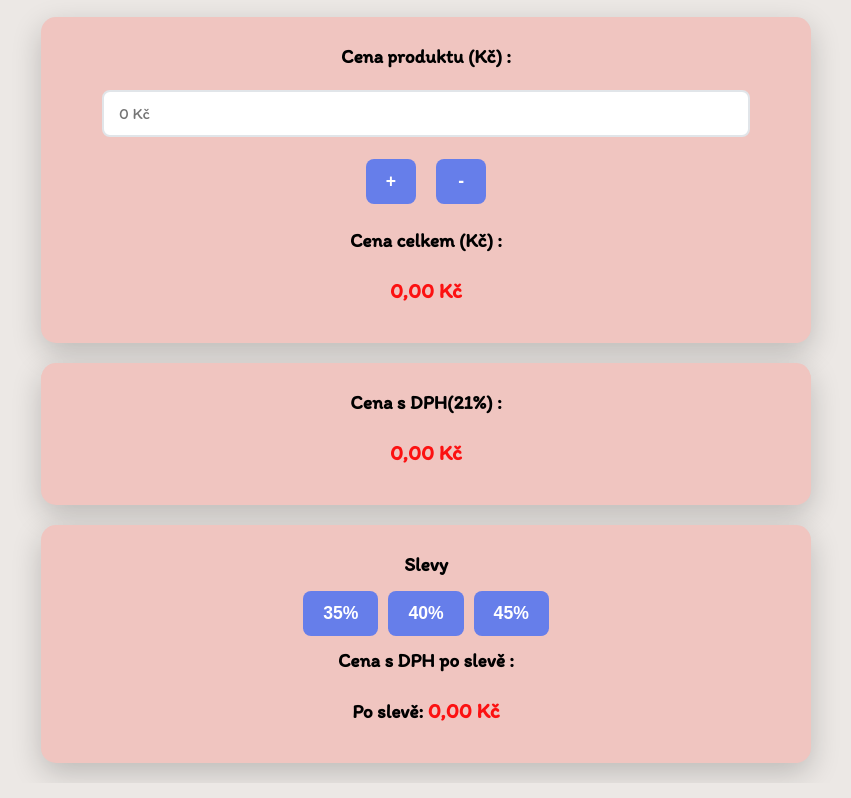
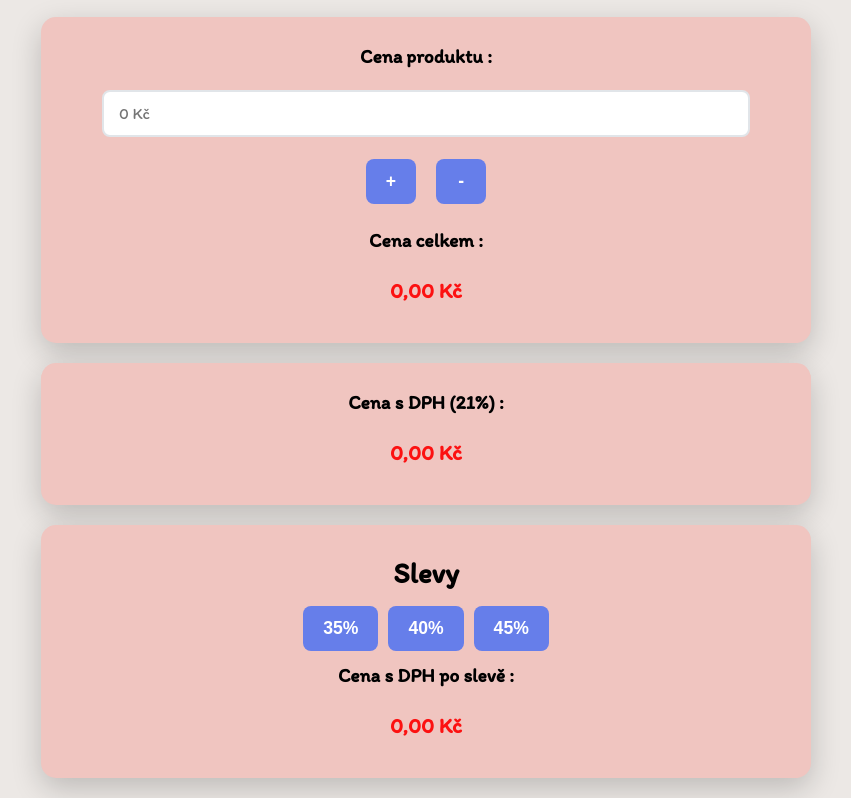
Before and after one commit to Jenda2323/MaryKay, a website: page public/index.html in a window 1280 px wide. Shown: the part 388-1186 px from the top of the page, without its empty margins (219-1070 px from the left). Drawn offline with Linux system fonts and the light colour scheme.

Commit message:
ver. 0.25 - min. uprava vzhedu

```diff
--- a/public/index.html
+++ b/public/index.html
@@ -13,14 +13,14 @@
       <!-- Price section -->
       <section id="price-section" class="price-section">
         <form class="price-form">
-          <label for="price">Cena produktu (Kč) :</label>
+          <label for="price">Cena produktu :</label>
           <input type="number" id="price" name="price" step="0.01" placeholder="0 Kč" required />
 
           <div class="button-group">
             <button type="button" id="plus" class="plus" aria-label="Zvýšit cenu">+</button>
             <button type="button" id="minus" class="minus" aria-label="Snížit cenu">-</button>
           </div>
-          <label for="total-price">Cena celkem (Kč) :</label>
+          <label for="total-price">Cena celkem :</label>
           <div class="input-kc">
             <input type="number" id="total-price" name="total-price" placeholder="0" readonly />
           </div>
@@ -32,7 +32,7 @@
       <!-- DPH section -->
       <section id="dph-section" class="dph-section">
         <form class="dph-form">
-          <label for="dph-price">Cena s DPH(21%) :</label>
+          <label for="dph-price">Cena s DPH (21%) :</label>
           <div class="input-kc">
             <input type="number" id="dph-price" class="dph-price" name="dph-price" placeholder="0" readonly />
           </div>
@@ -43,7 +43,7 @@
 
       <!-- Discount section -->
       <section id="discount-section" class="discount-section">
-        <p>Slevy</p>
+        <h2 style="text-align: center">Slevy</h2>
         <div class="discount-btns">
           <button type="button" class="discount-btn35" id="discount-btn35">35%</button>
           <button type="button" class="discount-btn40" id="discount-btn40">40%</button>
@@ -55,7 +55,7 @@
           <div class="input-kc">
             <input type="number" id="discount-price" class="discount-price" name="discount-price" placeholder="0" readonly />
           </div>
-          <p>Po slevě: <span class="discount-formatted">0,00 Kč</span></p>
+          <p><span class="discount-formatted">0,00 Kč</span></p>
         </form>
       </section>
       <!-- discount section -->
```
